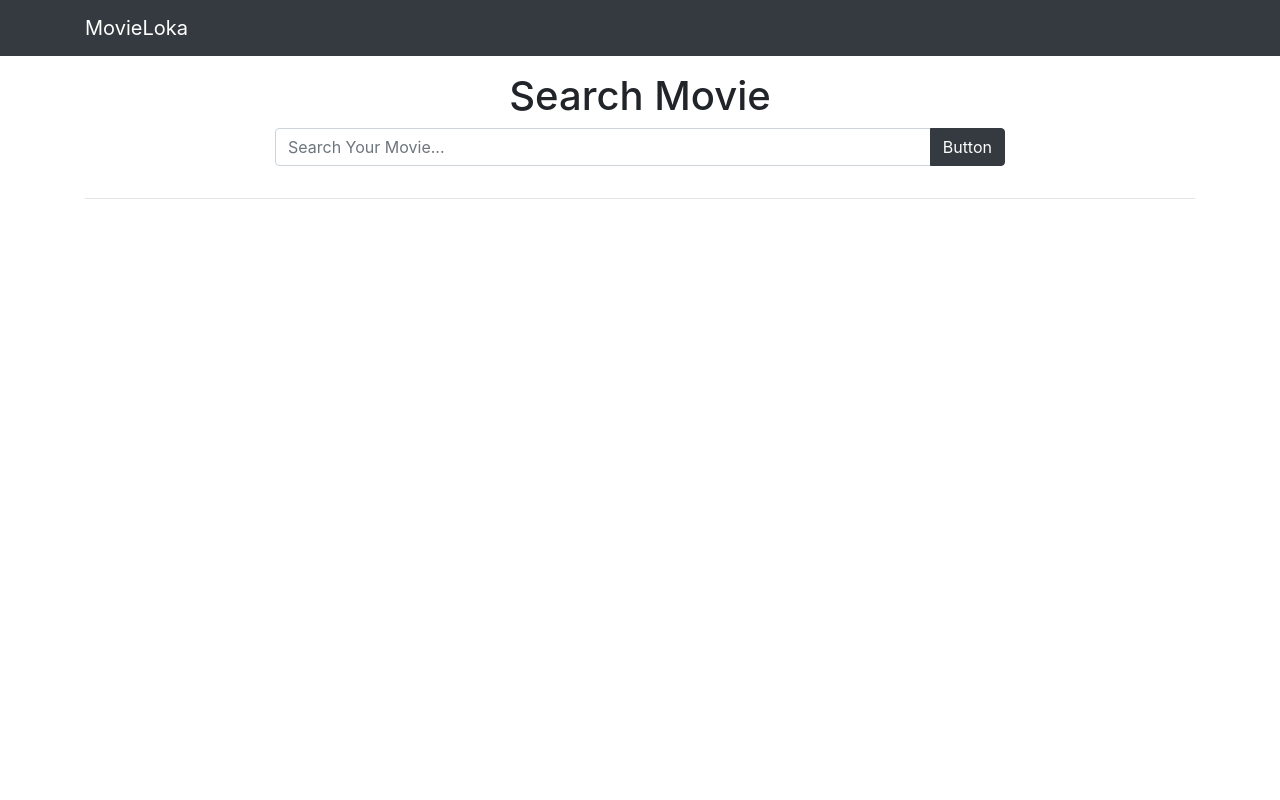
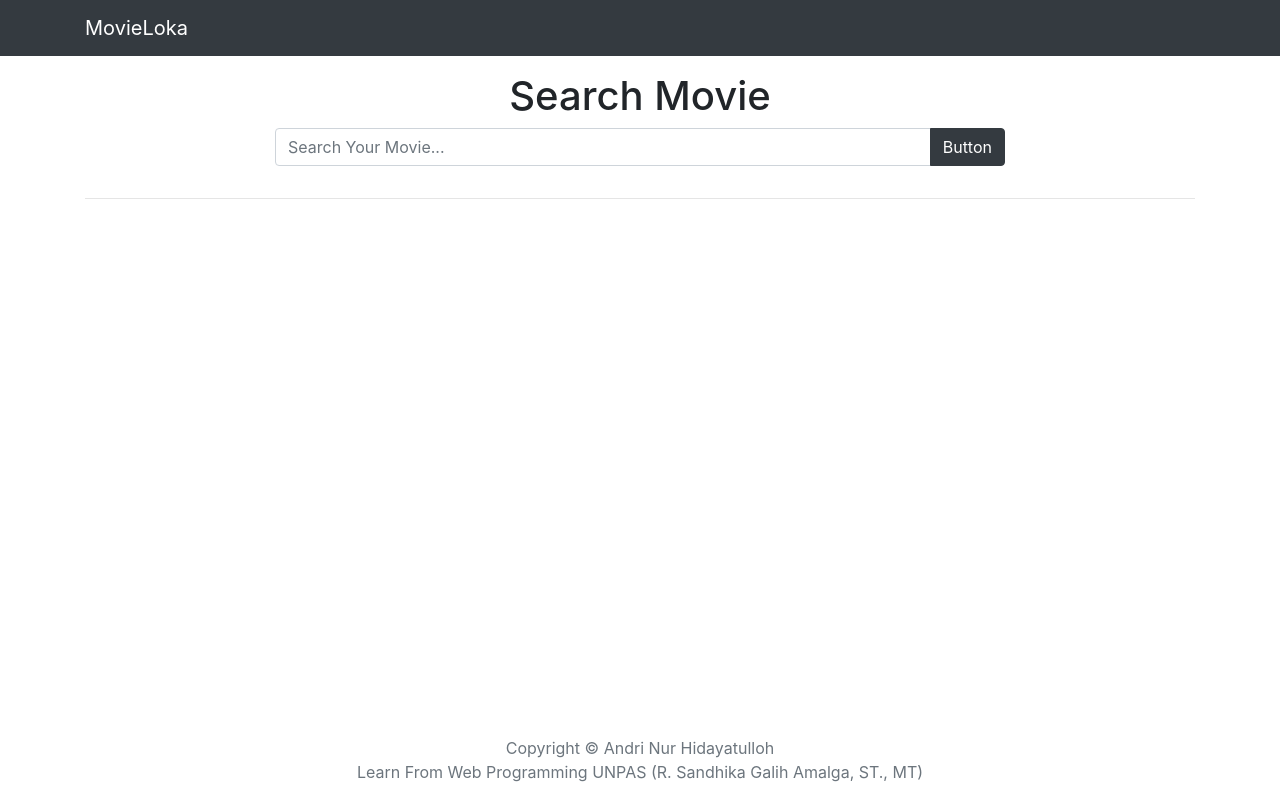
Before and after one commit to andrinur13/movieloka, a plain HTML site: page index.html in a window 1280 px wide. Drawn offline with nearby package versions, Linux system fonts and the light colour scheme.

Commit message:
add footer

```diff
--- a/index.html
+++ b/index.html
@@ -10,13 +10,23 @@
     <!-- Bootstrap CSS -->
     <link rel="stylesheet" href="https://stackpath.bootstrapcdn.com/bootstrap/4.3.1/css/bootstrap.min.css"
         integrity="sha384-ggOyR0iXCbMQv3Xipma34MD+dH/1fQ784/j6cY/iJTQUOhcWr7x9JvoRxT2MZw1T" crossorigin="anonymous">
+    <style>
+        .footer {
+            position: fixed;
+            left: 0;
+            bottom: 0;
+            width: 100%;
+            color: white;
+            text-align: center;
+        }
+    </style>
 </head>
 
 <body>
 
     <nav class="navbar navbar-expand-sm navbar-dark bg-dark">
         <div class="container">
-            <a class="navbar-brand" href="#">MovieLoka</a>
+            <a class="navbar-brand" href="index.html">MovieLoka</a>
         </div>
     </nav>
 
@@ -37,6 +47,13 @@
 
         </div>
     </div>
+    <footer class="footer mt-auto py-3">
+        <div class="container">
+            <span class="text-muted">Copyright &copy; Andri Nur Hidayatulloh</span>
+            <br>
+            <span class="text-muted">Learn From Web Programming UNPAS (R. Sandhika Galih Amalga, ST., MT)</span>
+        </div>
+    </footer>
 
     <!-- Optional JavaScript -->
     <!-- jQuery first, then Popper.js, then Bootstrap JS -->
```
